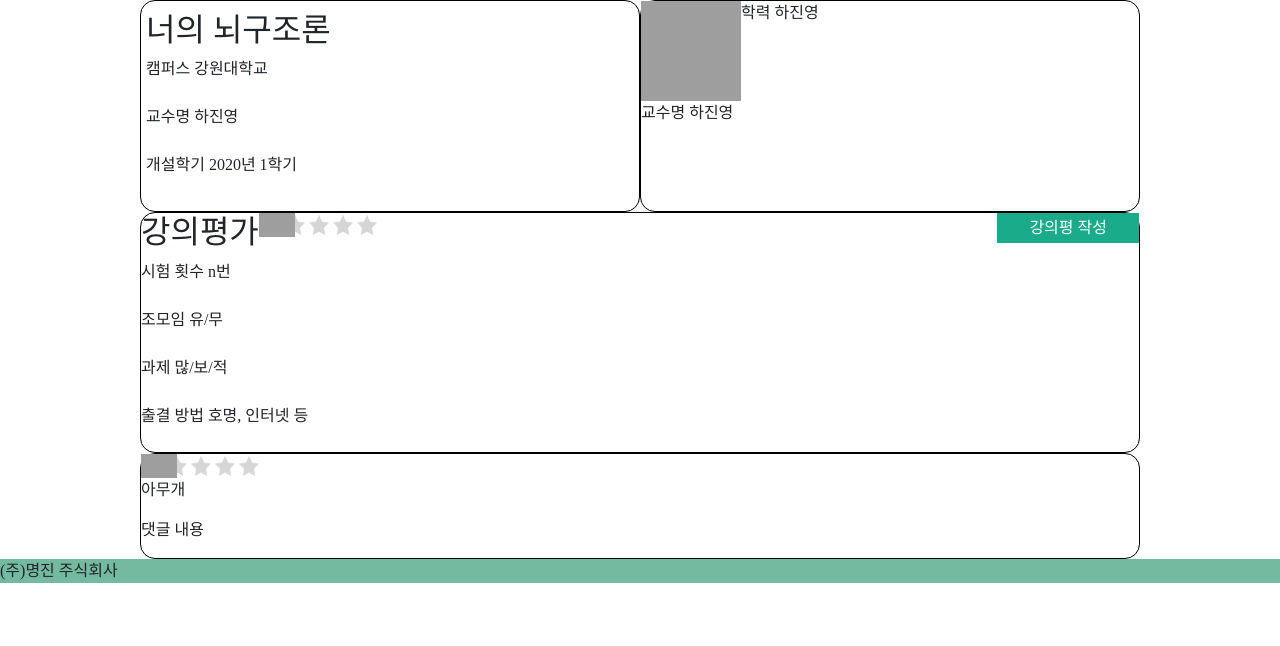
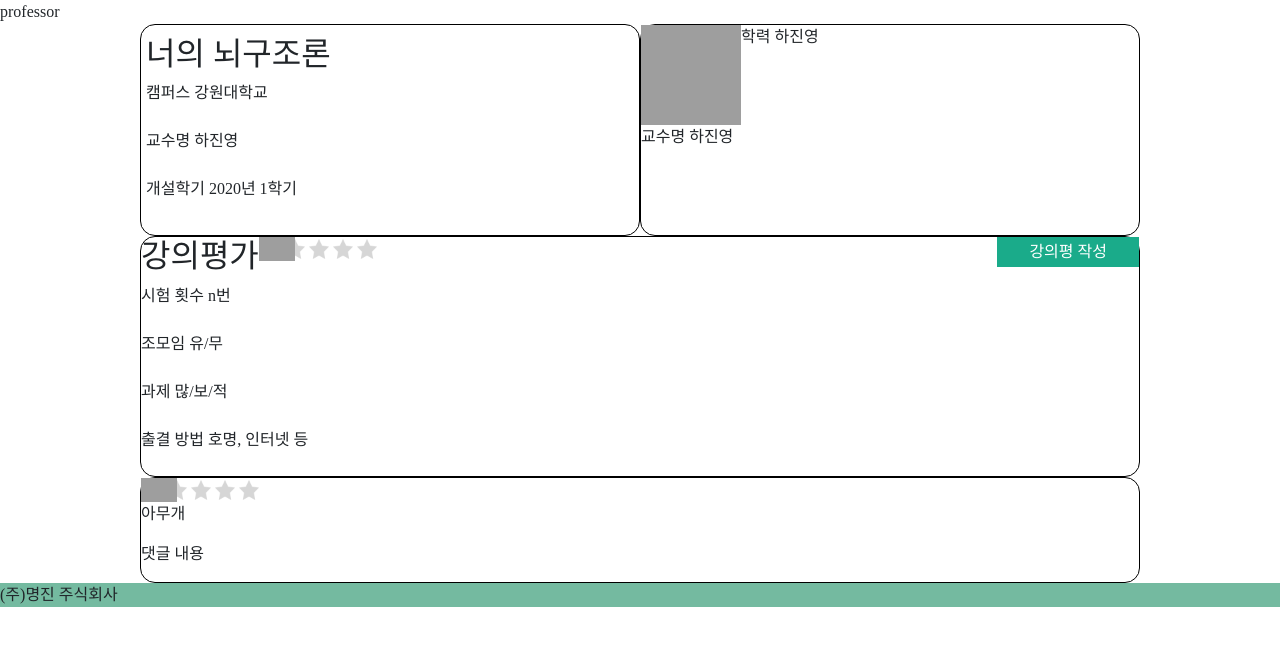
Before and after one commit to SMJin/Univ-lecture-scoring-site, a Django app: page /lecture/1 in a window 1280 px wide. Shown: the part 93-739 px from the top of the page. Run offline with Django 3.2, Linux system fonts and the light colour scheme; data comes from the database, SQL or seed files in the repository; both versions use the stored data as it was after the commit; some libraries are stand-ins or nearby versions; some web fonts are replaced; grey boxes are pictures that could not be loaded.

Commit message:
views.py professor 추가

```diff
--- a/lectureScoring/mainLecture/templates/show_lecture_test.html
+++ b/lectureScoring/mainLecture/templates/show_lecture_test.html
@@ -5,6 +5,10 @@
     {% block content %}
     <link rel="stylesheet" href="{% static 'css/show_lecture.css' %}">
     <link rel="stylesheet" href="https://cdnjs.cloudflare.com/ajax/libs/font-awesome/4.7.0/css/font-awesome.min.css">
+
+ {% for professor in professor.all %}
+        professor
+{% endfor %}
 
 <div class="wrapper">
     <div class="lecture_title">
--- a/lectureScoring/mainLecture/views.py
+++ b/lectureScoring/mainLecture/views.py
@@ -1,5 +1,5 @@
 from django.shortcuts import render, get_object_or_404
-from .models import Lectures_info
+from .models import Lectures_info, Professor_info
 
 def index(request):
     lecture_i = Lectures_info.objects
@@ -8,6 +8,7 @@ def index(request):
 
 def lecture_test(request, lecture_id):
     lecture_more = get_object_or_404(Lectures_info, pk = lecture_id)
+    professor_info = Professor_info.objects
     # lecture_i = Lectures_info.objects
-    context = {'lecture': lecture_more}
+    context = {'lecture': lecture_more, 'professor': professor_info}
     return render(request, 'show_lecture_test.html', context)
```
Also changed, not shown: lectureScoring/db.sqlite3.
